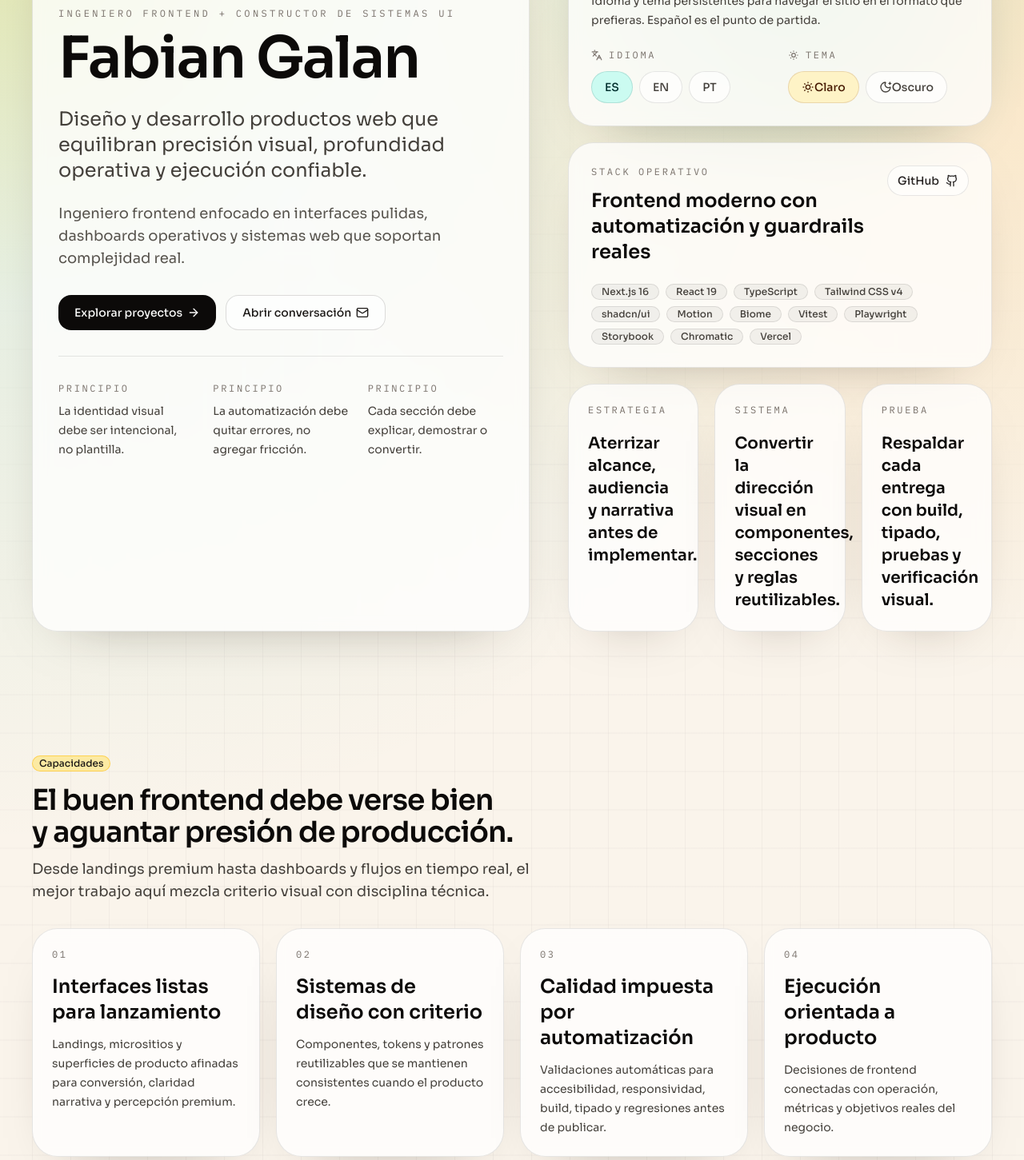
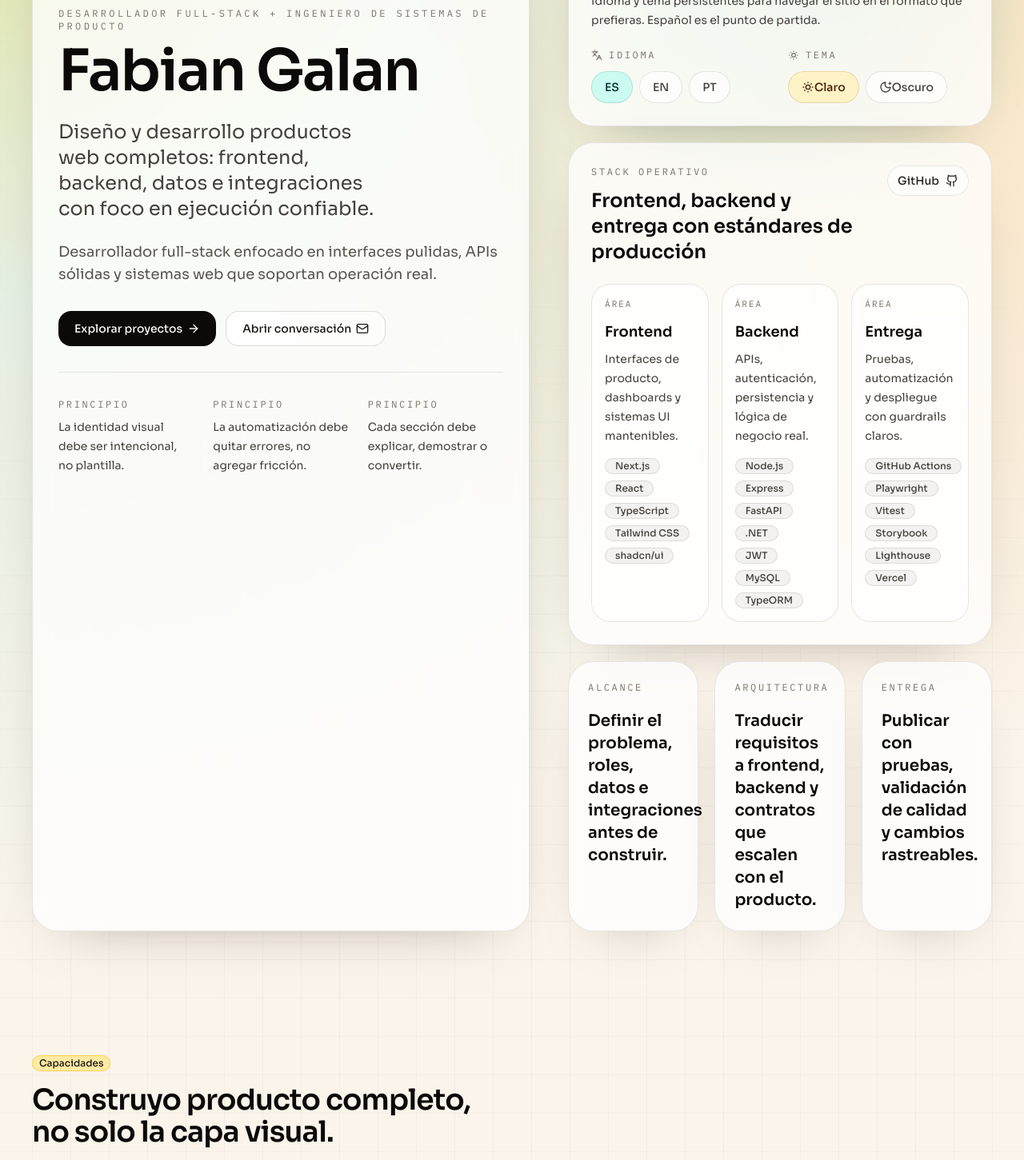
Before and after one commit to xkodigo1/kodigo_portfolio, a Next.js app: page / in a window 1280 px wide. Shown: the part 160-1611 px from the top of the page at 80% size. Built offline with nearby package versions, Linux system fonts and the light colour scheme.

Commit message:
:sparkles: feat(positioning): reposition portfolio as full-stack product profile

```diff
--- a/src/app/page.tsx
+++ b/src/app/page.tsx
@@ -255,8 +255,23 @@ export default function Home() {
                   <Github className="size-4" />
                 </a>
               </div>
-              <div className="mt-6 flex flex-wrap gap-2">
-                {content.stack.map((item) => (
+              <div className="mt-6 grid gap-4 lg:grid-cols-3">
+                {content.stackGroups.map((group) => (
+                  <article
+                    key={group.title}
+                    className="rounded-[1.5rem] border border-stone-900/10 bg-white/65 p-4 dark:border-white/10 dark:bg-white/6"
+                  >
+                    <p className="font-mono text-[11px] uppercase tracking-[0.18em] text-stone-500 dark:text-stone-500">
+                      {content.ui.stackGroupLabel}
+                    </p>
+                    <h3 className="mt-3 text-lg font-semibold text-stone-950 dark:text-stone-50">
+                      {group.title}
+                    </h3>
+                    <p className="mt-2 text-sm leading-6 text-stone-700 dark:text-stone-300">
+                      {group.summary}
+                    </p>
+                    <div className="mt-4 flex flex-wrap gap-2">
+                      {group.items.map((item) => (
                         <Badge
                           key={item}
                           className="rounded-full border-stone-900/10 bg-stone-900/5 px-3 py-1 text-stone-700 dark:border-white/10 dark:bg-white/6 dark:text-stone-200"
@@ -264,6 +279,9 @@ export default function Home() {
                         >
                           {item}
                         </Badge>
+                      ))}
+                    </div>
+                  </article>
                 ))}
               </div>
             </article>
--- a/src/data/portfolio.ts
+++ b/src/data/portfolio.ts
@@ -37,6 +37,12 @@ type SiteConfig = {
   title: string;
 };
 
+type StackGroup = {
+  items: readonly string[];
+  summary: string;
+  title: string;
+};
+
 type TimelineEntry = {
   label: string;
   value: string;
@@ -65,6 +71,7 @@ type UiCopy = {
   selectedWorkEyebrow: string;
   selectedWorkSummary: string;
   selectedWorkTitle: string;
+  stackGroupLabel: string;
   stepLabel: string;
   themeLabel: string;
   viewOrganization: string;
@@ -79,6 +86,7 @@ type PortfolioLocaleContent = {
   processSteps: readonly ProcessStep[];
   siteConfig: SiteConfig;
   stack: readonly string[];
+  stackGroups: readonly StackGroup[];
   timeline: readonly TimelineEntry[];
   ui: UiCopy;
 };
@@ -111,31 +119,30 @@ export const portfolioContent: Record<Locale, PortfolioLocaleContent> = {
     capabilityGroups: [
       {
         description:
-          "Landings, micrositios y superficies de producto afinadas para conversión, claridad narrativa y percepción premium.",
-        title: "Interfaces listas para lanzamiento",
+          "Interfaces de producto, paneles administrativos y sistemas UI pensados para claridad, velocidad y mantenibilidad.",
+        title: "Frontend de producto",
       },
       {
         description:
-          "Componentes, tokens y patrones reutilizables que se mantienen consistentes cuando el producto crece.",
-        title: "Sistemas de diseño con criterio",
+          "APIs, autenticación, modelado relacional, websockets y flujos de negocio que soportan complejidad real.",
+        title: "Backend y lógica de dominio",
       },
       {
         description:
-          "Validaciones automáticas para accesibilidad, responsividad, build, tipado y regresiones antes de publicar.",
-        title: "Calidad impuesta por automatización",
+          "Procesamiento documental, exportes, reporting y automatizaciones que conectan operación con producto.",
+        title: "Sistemas operativos end-to-end",
       },
       {
         description:
-          "Decisiones de frontend conectadas con operación, métricas y objetivos reales del negocio.",
-        title: "Ejecución orientada a producto",
+          "Guardrails de CI/CD, pruebas, tipado y verificación visual para publicar con menos riesgo.",
+        title: "Entrega con estándares de producción",
       },
     ],
     contact: {
       eyebrow: "Contacto",
       githubLabel: "GitHub",
       primaryAction: "Escríbeme",
-      title:
-        "¿Necesitas un portafolio, dashboard o sistema UI que se sienta más sólido que la media?",
+      title: "¿Necesitas un producto, dashboard o plataforma que funcione bien de punta a punta?",
     },
     featuredProjects: [
       {
@@ -191,37 +198,54 @@ export const portfolioContent: Record<Locale, PortfolioLocaleContent> = {
       },
     ],
     siteConfig: {
-      availability: "Disponible para colaboraciones selectas en producto y frontend",
+      availability: "Disponible para roles full-stack, frontend y backend orientados a producto",
       description:
-        "Ingeniero frontend enfocado en interfaces pulidas, dashboards operativos y sistemas web que soportan complejidad real.",
+        "Desarrollador full-stack enfocado en interfaces pulidas, APIs sólidas y sistemas web que soportan operación real.",
       email: "180666585+xkodigo1@users.noreply.github.com",
       githubUrl: "https://github.com/xkodigo1",
       heroBlurb:
-        "Diseño y desarrollo productos web que equilibran precisión visual, profundidad operativa y ejecución confiable.",
+        "Diseño y desarrollo productos web completos: frontend, backend, datos e integraciones con foco en ejecución confiable.",
       location: "Remoto desde Colombia",
       name: "Fabian Galan",
-      title: "Ingeniero Frontend + Constructor de Sistemas UI",
+      title: "Desarrollador Full-Stack + Ingeniero de Sistemas de Producto",
     },
     stack: sharedStack,
+    stackGroups: [
+      {
+        items: ["Next.js", "React", "TypeScript", "Tailwind CSS", "shadcn/ui"],
+        summary: "Interfaces de producto, dashboards y sistemas UI mantenibles.",
+        title: "Frontend",
+      },
+      {
+        items: ["Node.js", "Express", "FastAPI", ".NET", "JWT", "MySQL", "TypeORM"],
+        summary: "APIs, autenticación, persistencia y lógica de negocio real.",
+        title: "Backend",
+      },
+      {
+        items: ["GitHub Actions", "Playwright", "Vitest", "Storybook", "Lighthouse", "Vercel"],
+        summary: "Pruebas, automatización y despliegue con guardrails claros.",
+        title: "Entrega",
+      },
+    ],
     timeline: [
       {
-        label: "Estrategia",
-        value: "Aterrizar alcance, audiencia y narrativa antes de implementar.",
+        label: "Alcance",
+        value: "Definir el problema, roles, datos e integraciones antes de construir.",
       },
       {
-        label: "Sistema",
-        value: "Convertir la dirección visual en componentes, secciones y reglas reutilizables.",
+        label: "Arquitectura",
+        value: "Traducir requisitos a frontend, backend y contratos que escalen con el producto.",
       },
       {
-        label: "Prueba",
-        value: "Respaldar cada entrega con build, tipado, pruebas y verificación visual.",
+        label: "Entrega",
+        value: "Publicar con pruebas, validación de calidad y cambios rastreables.",
       },
     ],
     ui: {
       capabilitiesEyebrow: "Capacidades",
       capabilitiesSummary:
-        "Desde landings premium hasta dashboards y flujos en tiempo real, el mejor trabajo aquí mezcla criterio visual con disciplina técnica.",
-      capabilitiesTitle: "El buen frontend debe verse bien y aguantar presión de producción.",
+        "El perfil aquí ya no está planteado solo como frontend: combina interfaz, lógica de negocio, persistencia, integraciones y calidad de entrega.",
+      capabilitiesTitle: "Construyo producto completo, no solo la capa visual.",
       contactButton: "Abrir conversación",
       controlsEyebrow: "Preferencias",
       controlsSummary:
@@ -232,18 +256,19 @@ export const portfolioContent: Record<Locale, PortfolioLocaleContent> = {
       languageLabel: "Idioma",
       lightMode: "Claro",
       operatingStackEyebrow: "Stack operativo",
-      operatingStackTitle: "Frontend moderno con automatización y guardrails reales",
+      operatingStackTitle: "Frontend, backend y entrega con estándares de producción",
       processEyebrow: "Proceso",
       processBadge: "Entrega con previews, validación visual y commits trazables.",
       processSummary:
-        "El flujo de trabajo está diseñado para sostener calidad alta incluso cuando el proyecto avanza rápido.",
-      processTitle: "El proceso importa tanto como el resultado visual.",
+        "El valor no está solo en la implementación visual: también en cómo se modela, valida y entrega el sistema completo.",
+      processTitle: "La ejecución full-stack necesita claridad técnica y disciplina operativa.",
       principleLabel: "Principio",
       projectButton: "Ver proyecto",
       selectedWorkEyebrow: "Trabajo seleccionado",
       selectedWorkSummary:
         "Selección hecha desde tus repositorios y tu proyecto organizacional, priorizando complejidad de producto, amplitud técnica y señal profesional.",
       selectedWorkTitle: "Proyectos que demuestran rango de producto y profundidad de ingeniería.",
+      stackGroupLabel: "Área",
       stepLabel: "Paso",
       themeLabel: "Tema",
       viewOrganization: "Ver organización",
@@ -254,30 +279,30 @@ export const portfolioContent: Record<Locale, PortfolioLocaleContent> = {
     capabilityGroups: [
       {
         description:
-          "Landing pages, microsites, and product surfaces tuned for conversion, narrative clarity, and premium feel.",
-        title: "Launch-ready interfaces",
+          "Product interfaces, admin dashboards, and UI systems built for clarity, speed, and maintainability.",
+        title: "Product frontend",
       },
       {
         description:
-          "Reusable components, tokens, and interaction patterns that remain coherent as a product grows.",
-        title: "Design systems with judgment",
+          "APIs, authentication, relational modeling, websockets, and business flows built for real complexity.",
+        title: "Backend and domain logic",
       },
       {
         description:
-          "Automated checks for accessibility, responsiveness, build health, typing, and regressions before shipping.",
-        title: "Quality enforced by automation",
+          "Document processing, exports, reporting, and automation that connect operations with product delivery.",
+        title: "End-to-end operational systems",
       },
       {
         description:
-          "Frontend decisions tied to operations, metrics, and real business constraints.",
-        title: "Product-minded execution",
+          "CI/CD guardrails, testing, typing, and visual review that reduce release risk.",
+        title: "Production-grade delivery",
       },
     ],
     contact: {
       eyebrow: "Contact",
       githubLabel: "GitHub",
       primaryAction: "Email me",
-      title: "Need a portfolio, dashboard, or UI system that feels sharper than the default?",
+      title: "Need a product, dashboard, or platform that works well end to end?",
     },
     featuredProjects: [
       {
@@ -334,37 +359,54 @@ export const portfolioContent: Record<Locale, PortfolioLocaleContent> = {
       },
     ],
     siteConfig: {
-      availability: "Open for select product and frontend collaborations",
+      availability: "Open for full-stack, frontend, and backend product work",
       description:
-        "Frontend engineer building polished interfaces, operational dashboards, and web systems that hold up under real complexity.",
+        "Full-stack developer building polished interfaces, reliable APIs, and web systems that hold up under real operational complexity.",
       email: "180666585+xkodigo1@users.noreply.github.com",
       githubUrl: "https://github.com/xkodigo1",
       heroBlurb:
-        "I design and ship web products that balance visual precision, operational depth, and reliable execution.",
+        "I design and ship complete web products: frontend, backend, data, and integrations with reliable execution.",
       location: "Remote from Colombia",
       name: "Fabian Galan",
-      title: "Frontend Engineer + UI Systems Builder",
+      title: "Full-Stack Developer + Product Systems Engineer",
     },
     stack: sharedStack,
+    stackGroups: [
+      {
+        items: ["Next.js", "React", "TypeScript", "Tailwind CSS", "shadcn/ui"],
+        summary: "Product interfaces, dashboards, and maintainable UI systems.",
+        title: "Frontend",
+      },
+      {
+        items: ["Node.js", "Express", "FastAPI", ".NET", "JWT", "MySQL", "TypeORM"],
+        summary: "APIs, auth, persistence, and real business logic.",
+        title: "Backend",
+      },
+      {
+        items: ["GitHub Actions", "Playwright", "Vitest", "Storybook", "Lighthouse", "Vercel"],
+        summary: "Testing, automation, and deployment with clear guardrails.",
+        title: "Delivery",
+      },
+    ],
     timeline: [
       {
-        label: "Strategy",
-        value: "Clarify scope, audience, and narrative before implementation starts.",
+        label: "Scope",
+        value: "Define the problem, actors, data, and integrations before building.",
       },
       {
-        label: "System",
-        value: "Turn visual direction into reusable sections, components, and rules.",
+        label: "Architecture",
+        value: "Translate requirements into frontend, backend, and contracts that scale.",
       },
       {
-        label: "Proof",
-        value: "Back each release with build, typing, tests, and visual verification.",
+        label: "Delivery",
+        value: "Ship with tests, quality checks, and traceable changes.",
       },
     ],
     ui: {
       capabilitiesEyebrow: "Capabilities",
       capabilitiesSummary:
-        "From premium landing pages to dashboards and realtime workflows, the strongest work here blends visual taste with technical discipline.",
-      capabilitiesTitle: "Good frontend work should look sharp and survive production pressure.",
+        "This portfolio is no longer framed as frontend-only work: it brings together interface, business logic, persistence, integrations, and release quality.",
+      capabilitiesTitle: "I build complete products, not just the visual layer.",
       contactButton: "Start a conversation",
       controlsEyebrow: "Preferences",
       controlsSummary:
@@ -375,18 +417,19 @@ export const portfolioContent: Record<Locale, PortfolioLocaleContent> = {
       languageLabel: "Language",
       lightMode: "Light",
       operatingStackEyebrow: "Operating stack",
-      operatingStackTitle: "Modern frontend systems with real automation and guardrails",
+      operatingStackTitle: "Frontend, backend, and delivery with production standards",
       processEyebrow: "Process",
       processBadge: "Ship with previews, visual checks, and traceable commits.",
       processSummary:
-        "The workflow is designed to keep quality high even when the project moves fast.",
-      processTitle: "Process matters as much as the visual result.",
+        "The value is not only in how the interface looks, but in how the whole system is modeled, validated, and delivered.",
+      processTitle: "Full-stack execution needs technical clarity and operational discipline.",
       principleLabel: "Principle",
       projectButton: "View project",
       selectedWorkEyebrow: "Selected work",
       selectedWorkSummary:
         "Chosen from your repositories and your organization project, prioritizing product complexity, technical breadth, and professional signal.",
       selectedWorkTitle: "Projects that show both product range and engineering depth.",
+      stackGroupLabel: "Domain",
       stepLabel: "Step",
       themeLabel: "Theme",
       viewOrganization: "View organization",
@@ -397,31 +440,30 @@ export const portfolioContent: Record<Locale, PortfolioLocaleContent> = {
     capabilityGroups: [
       {
         description:
-          "Landing pages, microsites e superfícies de produto pensadas para conversão, clareza narrativa e percepção premium.",
-        title: "Interfaces prontas para lançamento",
+          "Interfaces de produto, dashboards administrativos e sistemas UI construídos para clareza, velocidade e manutenção.",
+        title: "Frontend de produto",
       },
       {
         description:
-          "Componentes, tokens e padrões reutilizáveis que continuam coerentes quando o produto cresce.",
-        title: "Sistemas de design com critério",
+          "APIs, autenticação, modelagem relacional, websockets e fluxos de negócio feitos para complexidade real.",
+        title: "Backend e lógica de domínio",
       },
       {
         description:
-          "Validações automáticas para acessibilidade, responsividade, build, tipagem e regressões antes de publicar.",
-        title: "Qualidade garantida por automação",
+          "Processamento documental, exportações, relatórios e automações que conectam operação e produto.",
+        title: "Sistemas operacionais end-to-end",
       },
       {
         description:
-          "Decisões de frontend conectadas à operação, métricas e restrições reais do negócio.",
-        title: "Execução orientada a produto",
+          "Guardrails de CI/CD, testes, tipagem e revisão visual para reduzir risco de entrega.",
+        title: "Entrega com padrão de produção",
       },
     ],
     contact: {
       eyebrow: "Contato",
       githubLabel: "GitHub",
       primaryAction: "Enviar e-mail",
-      title:
-        "Precisa de um portfólio, dashboard ou sistema UI que pareça mais sólido que o padrão?",
+      title: "Precisa de um produto, dashboard ou plataforma que funcione bem de ponta a ponta?",
     },
     featuredProjects: [
       {
@@ -478,37 +520,54 @@ export const portfolioContent: Record<Locale, PortfolioLocaleContent> = {
       },
     ],
     siteConfig: {
-      availability: "Disponível para colaborações seletivas em produto e frontend",
+      availability: "Disponível para trabalhos full-stack, frontend e backend orientados a produto",
       description:
-        "Engenheiro frontend focado em interfaces polidas, dashboards operacionais e sistemas web que suportam complexidade real.",
+        "Desenvolvedor full-stack focado em interfaces polidas, APIs confiáveis e sistemas web que sustentam operação real.",
       email: "180666585+xkodigo1@users.noreply.github.com",
       githubUrl: "https://github.com/xkodigo1",
       heroBlurb:
-        "Projeto e entrego produtos web que equilibram precisão visual, profundidade operacional e execução confiável.",
+        "Projeto e entrego produtos web completos: frontend, backend, dados e integrações com execução confiável.",
       location: "Remoto da Colômbia",
       name: "Fabian Galan",
-      title: "Engenheiro Frontend + Construtor de Sistemas UI",
+      title: "Desenvolvedor Full-Stack + Engenheiro de Sistemas de Produto",
     },
     stack: sharedStack,
+    stackGroups: [
+      {
+        items: ["Next.js", "React", "TypeScript", "Tailwind CSS", "shadcn/ui"],
+        summary: "Interfaces de produto, dashboards e sistemas UI sustentáveis.",
+        title: "Frontend",
+      },
+      {
+        items: ["Node.js", "Express", "FastAPI", ".NET", "JWT", "MySQL", "TypeORM"],
+        summary: "APIs, autenticação, persistência e lógica de negócio real.",
+        title: "Backend",
+      },
+      {
+        items: ["GitHub Actions", "Playwright", "Vitest", "Storybook", "Lighthouse", "Vercel"],
+        summary: "Testes, automação e deploy com guardrails claros.",
+        title: "Entrega",
+      },
+    ],
     timeline: [
       {
-        label: "Estratégia",
-        value: "Definir escopo, público e narrativa antes de implementar.",
+        label: "Escopo",
+        value: "Definir problema, atores, dados e integrações antes de construir.",
       },
       {
-        label: "Sistema",
-        value: "Transformar a direção visual em componentes, seções e regras reutilizáveis.",
+        label: "Arquitetura",
+        value: "Traduzir requisitos em frontend, backend e contratos que escalam com o produto.",
       },
       {
-        label: "Prova",
-        value: "Sustentar cada entrega com build, tipagem, testes e verificação visual.",
+        label: "Entrega",
+        value: "Publicar com testes, checagens de qualidade e mudanças rastreáveis.",
       },
     ],
     ui: {
       capabilitiesEyebrow: "Capacidades",
       capabilitiesSummary:
-        "De landing pages premium a dashboards e fluxos em tempo real, o melhor trabalho aqui combina bom gosto visual com disciplina técnica.",
-      capabilitiesTitle: "Bom frontend precisa parecer refinado e resistir à pressão de produção.",
+        "Este portfólio não está mais posicionado como trabalho só de frontend: ele combina interface, lógica de negócio, persistência, integrações e qualidade de entrega.",
+      capabilitiesTitle: "Eu construo produto completo, não só a camada visual.",
       contactButton: "Iniciar conversa",
       controlsEyebrow: "Preferências",
       controlsSummary:
@@ -519,18 +578,19 @@ export const portfolioContent: Record<Locale, PortfolioLocaleContent> = {
       languageLabel: "Idioma",
       lightMode: "Claro",
       operatingStackEyebrow: "Stack operacional",
-      operatingStackTitle: "Frontend moderno com automação e guardrails de verdade",
+      operatingStackTitle: "Frontend, backend e entrega com padrão de produção",
       processEyebrow: "Processo",
       processBadge: "Entregue com previews, checagens visuais e commits rastreáveis.",
       processSummary:
-        "O fluxo de trabalho foi desenhado para manter alta qualidade mesmo quando o projeto acelera.",
-      processTitle: "O processo importa tanto quanto o resultado visual.",
+        "O valor não está apenas em como a interface parece, mas em como o sistema inteiro é modelado, validado e entregue.",
+      processTitle: "Execução full-stack exige clareza técnica e disciplina operacional.",
       principleLabel: "Princípio",
       projectButton: "Ver projeto",
       selectedWorkEyebrow: "Projetos selecionados",
       selectedWorkSummary:
         "Seleção feita a partir dos seus repositórios e do seu projeto organizacional, priorizando complexidade de produto, amplitude técnica e sinal profissional.",
       selectedWorkTitle: "Projetos que mostram alcance de produto e profundidade de engenharia.",
+      stackGroupLabel: "Domínio",
       stepLabel: "Etapa",
       themeLabel: "Tema",
       viewOrganization: "Ver organização",
```
Also changed, not shown: src/app/layout.tsx (+4 -4 lines), 1 other file (tests, documents, lock files or other folders). Lines whose indentation alone changed are shown as unchanged.
